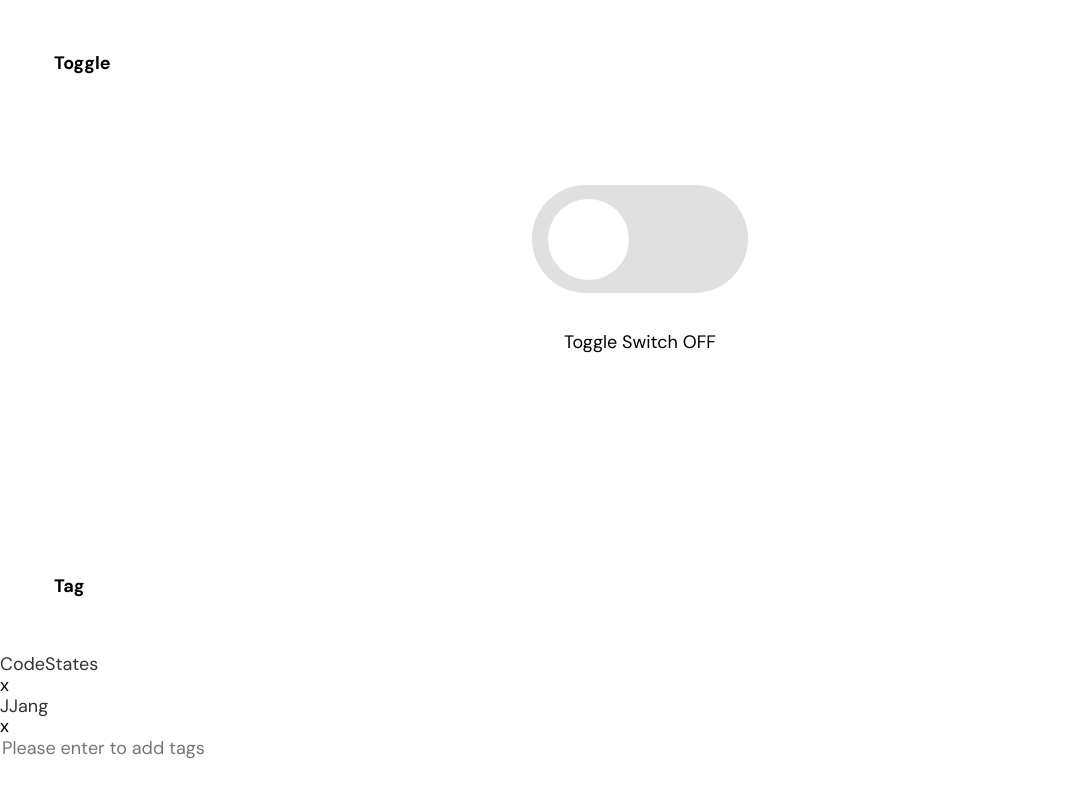
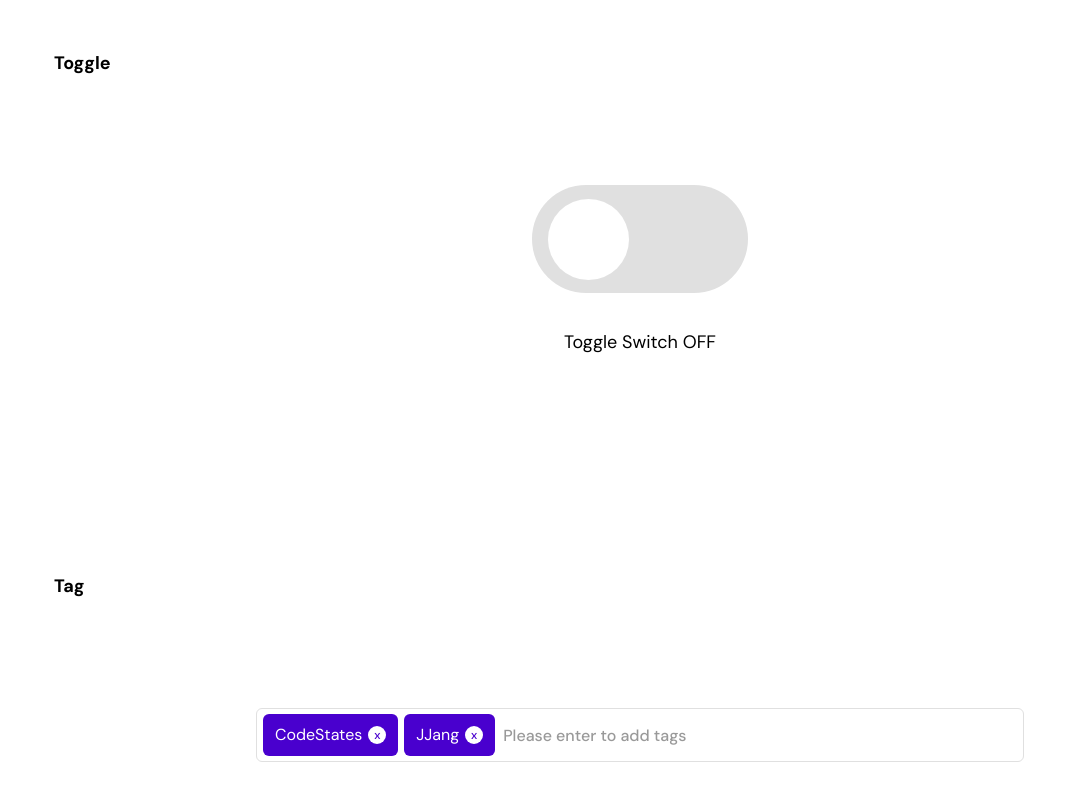
Before and after one commit to joyjs/wanted_pre_onboarding, a React (Create React App) app: page / in a window 1280 px wide. Shown: the part 1101-1901 px from the top of the page, without its empty margins (0-1087 px from the left). Before the commit the page ends 1861 px from the top, so only its background shows below. Built offline with nearby package versions, Linux system fonts and the light colour scheme.

Commit message:
💄 Styled Tag component

```diff
--- /dev/null
+++ b/src/styles/components/_tags.scss
@@ -0,0 +1,75 @@
+.tags {
+  $tags-stack-height: 54px;
+  $tags-spacing: 6px;
+
+  &-wrapper {
+    @include column-flex;
+    margin: $component-title-spacing 0;
+    width: 100vw;
+    height: auto;
+  }
+
+  &-stack {
+    @include flex;
+    flex-wrap: wrap;
+    min-width: 60vw;
+    min-height: $tags-stack-height;
+    padding: 0 $tags-spacing;
+    border: 1px solid $grey;
+    border-radius: 6px;
+
+    &:focus-within {
+      border: 1px solid $purple;
+    }
+
+    .tags {
+      @include flex;
+      flex-wrap: wrap;
+
+      .tag {
+        @include flex;
+        @include text-style(16, $white);
+        padding: 0 ($tags-spacing * 2);
+        margin-right: $tags-spacing;
+        width: auto;
+        height: $tags-stack-height - ($tags-spacing * 2);
+        border-radius: 6px;
+        background-color: $purple;
+
+        &-text {
+          margin-right: $tags-spacing;
+        }
+
+        &-close-button {
+          display: block;
+          width: $tags-spacing * 3;
+          height: $tags-spacing * 3;
+          font-size: 12px;
+          line-height: 1.4; // NOTe: visual alignment
+          font-weight: 500;
+          text-align: center;
+          border-radius: 50%;
+          color: $purple;
+          background-color: $white;
+          //   cursor: pointer;
+        }
+      }
+    }
+
+    &-input {
+      @include text-style(16, $black);
+      font-weight: 500;
+      flex: 1;
+      height: $tags-stack-height - ($tags-spacing * 2);
+      border: none;
+
+      &:focus {
+        outline: transparent;
+      }
+
+      &::placeholder {
+        color: rgba($black, 0.4);
+      }
+    }
+  }
+}
--- a/src/styles/main.scss
+++ b/src/styles/main.scss
@@ -14,5 +14,6 @@
 @import './components/modal';
 @import './components/modal-button';
 @import './components/tabs';
+@import './components/tags';
 
 @import './layout/app';
```
